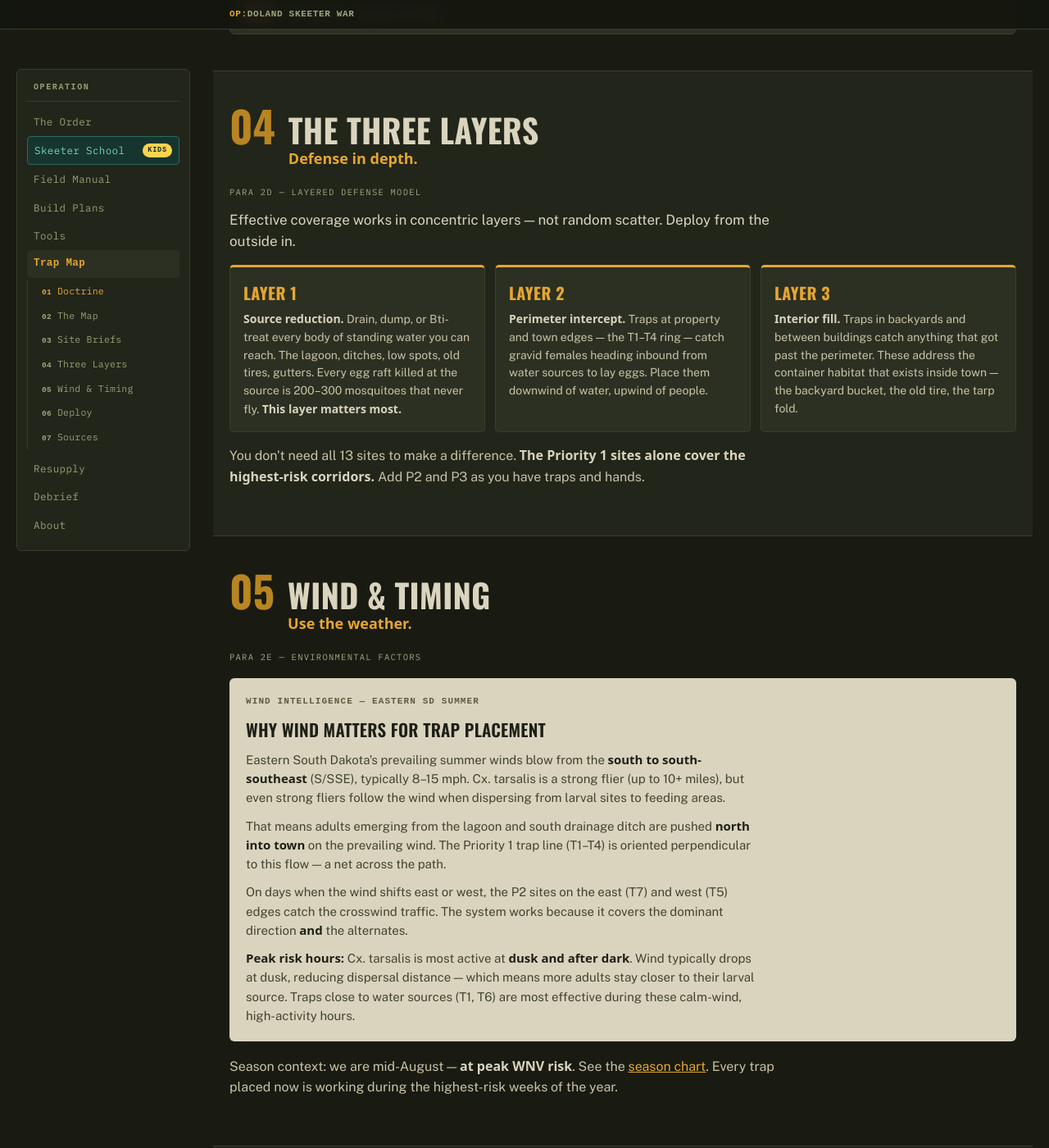
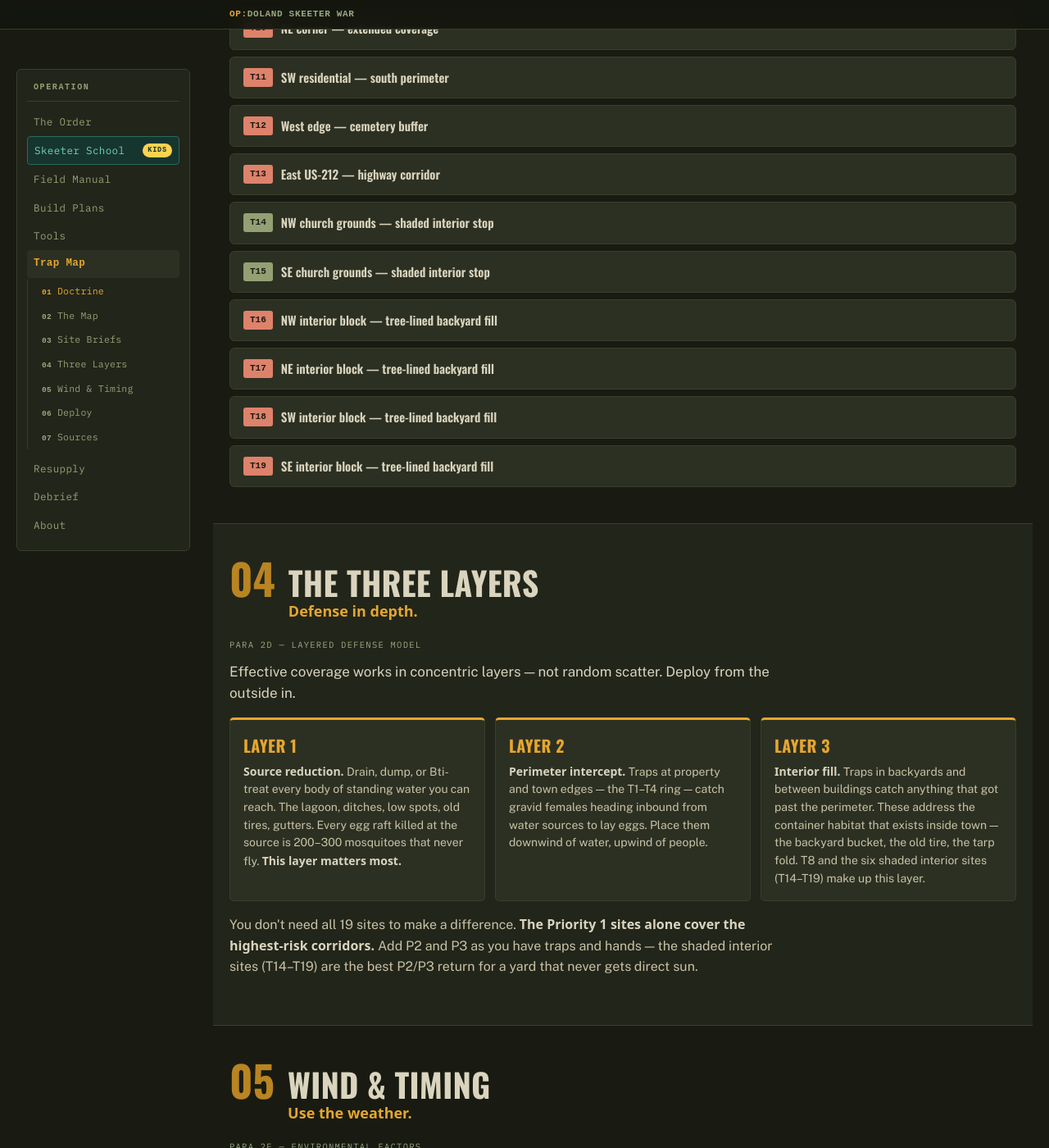
Before and after one commit to Tucker465/Doland-Warfare, a Jekyll site: the page built from trap-map.html, in a window 1280 px wide and 1400 px high, scrolled down 2986 px. Shown: the whole window at 82% size. Built offline with Jekyll 4.4.1, drawn with Linux system fonts in a browser that asks for light colours; some of the changed text lies outside the part shown.

Commit message:
Add six shaded interior trap sites (T14-T19), 13 -> 19 total
The original 13 sites were perimeter-heavy — only T8 was true interior
fill, even though the doctrine section already named shade/cover as one
of four siting factors. Adds two shaded church-grounds stops (T14, T15,
Priority 2) and four tree-lined interior residential blocks (T16-T19,
Priority 3), scored on the same Water/Wind/Buffer/Cover rubric as the
rest and placed under Layer 3 (interior fill) in the doctrine.

Coordinates use the same town-center-anchored reprojection as the rest
of the map (see the "approximate" notice on the page) — not surveyed.

Updates the site count everywhere it's stated: doctrine intro, Layer 3
description, deploy checklist, Site Briefs heading, home page banner,
and llms.txt.

```diff
--- a/index.html
+++ b/index.html
@@ -24,7 +24,7 @@ schema_howto: true
       <span class="tb-tag">&#9650; FOG MACHINE DOWN</span>
       <p class="tb-msg"><b>The town fog machine is out of service.</b> Larval traps are our
         primary defense until it's repaired &mdash; and placement matters as much as the trap
-        itself. We've scored and mapped <b>13 priority sites</b> across town by water,
+        itself. We've scored and mapped <b>19 priority sites</b> across town by water,
         wind, and buffer distance.</p>
       <a class="tb-go" href="/trap-map/">See the trap map &rarr;</a>
     </div>
--- a/llms.txt
+++ b/llms.txt
@@ -12,7 +12,7 @@
 - [Debrief (FAQ)](https://dolandskeeterwar.com/faq/): common questions about standing water, Bti safety around kids and pets, trap effectiveness, wildlife, and seasonal timing.
 - [Skeeter School](https://dolandskeeterwar.com/kids/): the children's section, written for roughly ages 8-14 in plain language. Verified mosquito facts, an illustrated four-stage life-cycle diagram, an age-appropriate West Nile explanation, a backyard water hunt, safety rules, and an interactive quiz.
 - [Water Hunt checklist](https://dolandskeeterwar.com/water-hunt/): a free one-page printable scavenger-hunt scorecard for kids — tick boxes for common standing-water sources, a tally, bonus points, and safety rules. Sized for one sheet and suitable for a classroom or 4-H meeting.
-- [Trap Map](https://dolandskeeterwar.com/trap-map/): interactive map of strategic larval trap placement sites for Doland, scored by proximity to water sources, prevailing wind direction, distance to homes and the school, and vector science (Culex tarsalis dispersal). Thirteen sites in three priority tiers with a layered defense model (source reduction, perimeter intercept, interior fill). Built for the period when the town fog machine is out of service.
+- [Trap Map](https://dolandskeeterwar.com/trap-map/): interactive map of strategic larval trap placement sites for Doland, scored by proximity to water sources, prevailing wind direction, distance to homes and the school, and vector science (Culex tarsalis dispersal). Nineteen sites in three priority tiers with a layered defense model (source reduction, perimeter intercept, interior fill) — six of them shaded interior stops added to fill the gap the original perimeter-heavy layout left. Built for the period when the town fog machine is out of service.
 - [About](https://dolandskeeterwar.com/about/): who runs this and where the facts come from.
 - [Printable flyer](https://dolandskeeterwar.com/flyer/): a one-page printable summary for posting or handing out.
 - [Security policy](https://dolandskeeterwar.com/security-policy/): how to report a security problem with the website itself, what is in and out of scope, and the good-faith research terms. Referenced by /.well-known/security.txt.
--- a/script.js
+++ b/script.js
@@ -1223,7 +1223,19 @@ function seasonSlot(x, w, peakShown){
     T12: {pri:'PRIORITY 3', name:'West edge — cemetery buffer', lat:44.89264, lng:-98.10745,
           body:'<p><b>Score: 11/20.</b> Cemetery flower vases and birdbaths are larval habitat. Trees provide preferred shade.</p><p>Trap: bucket. Dump vase water weekly.</p>'},
     T13: {pri:'PRIORITY 3', name:'East US-212 — highway corridor', lat:44.89300, lng:-98.09262,
-          body:'<p><b>Score: 10/20.</b> Highway ditches hold water for days. Extends the east perimeter.</p><p>Trap: bucket, staked or weighted.</p>'}
+          body:'<p><b>Score: 10/20.</b> Highway ditches hold water for days. Extends the east perimeter.</p><p>Trap: bucket, staked or weighted.</p>'},
+    T14: {pri:'PRIORITY 2', name:'NW church grounds — shaded interior stop', lat:44.89696, lng:-98.10302,
+          body:'<p><b>Score: 13/20.</b> Mature shade trees give this one of the best cover scores in town outside the park. Fills the interior gap between T6 and T9.</p><p>Trap: bucket in the shade line along the property fence, clear of entrances.</p>'},
+    T15: {pri:'PRIORITY 2', name:'SE church grounds — shaded interior stop', lat:44.89264, lng:-98.09668,
+          body:'<p><b>Score: 14/20.</b> Second shaded interior stop, closing the gap between T4 and the T1/T2 lagoon line. Tree cover plus proximity to the south drainage path.</p><p>Trap: bucket or kiddie pool in the shade line, away from entrances.</p>'},
+    T16: {pri:'PRIORITY 3', name:'NW interior block — tree-lined backyard fill', lat:44.89732, lng:-98.10276,
+          body:'<p><b>Score: 11/20.</b> Backyard container habitat holds water longest in shaded interior blocks like this one. Source-reduce first, then trap in the shadiest corner.</p><p>Trap: bucket under a tree or against a shed.</p>'},
+    T17: {pri:'PRIORITY 3', name:'NE interior block — tree-lined backyard fill', lat:44.89588, lng:-98.09465,
+          body:'<p><b>Score: 11/20.</b> Interior fill east of the school under mature boulevard trees, catching anything past T3, T9, and T10.</p><p>Trap: bucket in a shaded backyard corner.</p>'},
+    T18: {pri:'PRIORITY 3', name:'SW interior block — tree-lined backyard fill', lat:44.89228, lng:-98.10276,
+          body:'<p><b>Score: 12/20.</b> Closes the interior gap south of T5 and west of T8. Shaded yards here hold water longer after rain.</p><p>Trap: bucket or storage tote in shade.</p>'},
+    T19: {pri:'PRIORITY 3', name:'SE interior block — tree-lined backyard fill', lat:44.89156, lng:-98.09465,
+          body:'<p><b>Score: 12/20.</b> Interior fill between T2 and T13, catching backyard habitat the perimeter sites miss. Good tree cover along the block.</p><p>Trap: bucket in the shadiest available corner.</p>'}
   };
 
   var landmarks = [
--- a/trap-map.html
+++ b/trap-map.html
@@ -38,12 +38,13 @@ last_verified: "2026-08-17"
     <div class="beats">
       <div class="beat"><h3 class="bk">Water</h3><p>Proximity to known or likely larval habitat — ditches, low spots, the lagoon, stock water, and persistent standing water after rain.</p></div>
       <div class="beat"><h3 class="bk">Wind</h3><p>Summer prevailing winds in eastern SD blow S to SSE. Traps placed <b>downwind</b> of water sources intercept gravid females heading toward homes.</p></div>
-      <div class="beat"><h3 class="bk">Cover</h3><p>Culex tarsalis seeks shaded, sheltered water. Traps placed in partial shade near fences, sheds, tree lines and outbuildings outperform full-sun sites.</p></div>
+      <div class="beat"><h3 class="bk">Cover</h3><p>Culex tarsalis seeks shaded, sheltered water — full-sun containers see far less egg-laying than the same container in partial shade. Tree lines, church grounds, fencerows, and outbuildings score highest and now drive site selection directly, not just as a tiebreaker: six of the sites below (T14–T19) exist specifically because they sit under mature tree cover.</p></div>
     </div>
     <div class="beats" style="margin-top:10px">
       <div class="beat"><h3 class="bk">Buffer</h3><p>Traps must sit at property edges — <b>away</b> from where people sit, sleep, or play — but <b>between</b> water sources and gathering areas. The school, park, ballfield, and residential blocks define the buffer.</p></div>
     </div>
     <p>Cx. tarsalis disperses <b>1–3 km</b> from larval sites on average, up to 10+ miles in open country. In a town this size (0.59 sq mi), every water source is within dispersal range of every home. That means <b>distributed trapping</b> — many small traps across town — beats a few big ones in one spot.</p>
+    <p>The original 13 sites leaned heavily on the perimeter (Layer 2 below). Shaded interior ground — church tree lines and the leafier residential blocks — was under-covered, so this pass adds six interior/shade sites (T14–T19) to fill it in. See <a class="u-amber" href="#layers">Layer 3</a>.</p>
   </div>
 </section>
 
@@ -93,7 +94,7 @@ last_verified: "2026-08-17"
 <section class="order" id="sites">
   <div class="wrap">
     <div class="sec-head"><div class="sec-num">03</div>
-      <div class="sec-titles"><h2>Site Briefs</h2><div class="plain">All 13 sites.</div></div></div>
+      <div class="sec-titles"><h2>Site Briefs</h2><div class="plain">All 19 sites.</div></div></div>
     <div class="para-tag">PARA 2C — SITE-BY-SITE SCORING</div>
     <p class="lead">Each site is scored on four factors. Higher total = higher priority.</p>
 
@@ -281,6 +282,90 @@ last_verified: "2026-08-17"
           <p><b>Trap type:</b> <a class="u-amber" href="/build/#arsenal">Bucket</a> staked or weighted against mowing. Mark it so the mowing crew knows.</p>
         </div>
       </details>
+
+      <details class="site-brief" id="brief-T14">
+        <summary><span class="sb-id p2">T14</span><h3>NW church grounds — shaded interior stop</h3></summary>
+        <div class="sb-body">
+          <div class="sb-scores">
+            <span class="sb-s"><b>Water:</b> 2/5</span>
+            <span class="sb-s"><b>Wind:</b> 2/5</span>
+            <span class="sb-s"><b>Buffer:</b> 4/5</span>
+            <span class="sb-s"><b>Cover:</b> 5/5</span>
+          </div>
+          <p><b>Why here:</b> Mature shade trees around the church property give this one of the best cover scores in town outside the park — Cx. tarsalis will use a shaded container here over a sunny one two blocks away. Fills the interior gap between T6 and T9 that Layer 2 (perimeter) doesn't reach.</p>
+          <p><b>Trap type:</b> <a class="u-amber" href="/build/#arsenal">Bucket</a> in the shade line along the property fence, well clear of entrances and parking. Coordinate with whoever maintains the grounds.</p>
+        </div>
+      </details>
+
+      <details class="site-brief" id="brief-T15">
+        <summary><span class="sb-id p2">T15</span><h3>SE church grounds — shaded interior stop</h3></summary>
+        <div class="sb-body">
+          <div class="sb-scores">
+            <span class="sb-s"><b>Water:</b> 2/5</span>
+            <span class="sb-s"><b>Wind:</b> 3/5</span>
+            <span class="sb-s"><b>Buffer:</b> 4/5</span>
+            <span class="sb-s"><b>Cover:</b> 5/5</span>
+          </div>
+          <p><b>Why here:</b> Second shaded interior stop, closing the gap between T4 and the T1/T2 lagoon line. Tree cover plus proximity to the south drainage path makes this a strong interior-fill site.</p>
+          <p><b>Trap type:</b> <a class="u-amber" href="/build/#arsenal">Bucket or kiddie pool</a> in the shade line, away from entrances and any gathering space.</p>
+        </div>
+      </details>
+
+      <details class="site-brief" id="brief-T16">
+        <summary><span class="sb-id p3">T16</span><h3>NW interior block — tree-lined backyard fill</h3></summary>
+        <div class="sb-body">
+          <div class="sb-scores">
+            <span class="sb-s"><b>Water:</b> 2/5</span>
+            <span class="sb-s"><b>Wind:</b> 2/5</span>
+            <span class="sb-s"><b>Buffer:</b> 3/5</span>
+            <span class="sb-s"><b>Cover:</b> 4/5</span>
+          </div>
+          <p><b>Why here:</b> Backyard container habitat — old tires, tarps, clogged gutters — is worst in shaded interior blocks like this one, where standing water doesn't evaporate. Source-reduce those containers first, then trap in the shadiest corner of the block.</p>
+          <p><b>Trap type:</b> <a class="u-amber" href="/build/#arsenal">Bucket</a> under a tree or against a shed.</p>
+        </div>
+      </details>
+
+      <details class="site-brief" id="brief-T17">
+        <summary><span class="sb-id p3">T17</span><h3>NE interior block — tree-lined backyard fill</h3></summary>
+        <div class="sb-body">
+          <div class="sb-scores">
+            <span class="sb-s"><b>Water:</b> 2/5</span>
+            <span class="sb-s"><b>Wind:</b> 2/5</span>
+            <span class="sb-s"><b>Buffer:</b> 3/5</span>
+            <span class="sb-s"><b>Cover:</b> 4/5</span>
+          </div>
+          <p><b>Why here:</b> Interior fill east of the school, under mature boulevard trees, catching anything that slips past T3, T9, and T10.</p>
+          <p><b>Trap type:</b> <a class="u-amber" href="/build/#arsenal">Bucket</a> in a shaded backyard corner.</p>
+        </div>
+      </details>
+
+      <details class="site-brief" id="brief-T18">
+        <summary><span class="sb-id p3">T18</span><h3>SW interior block — tree-lined backyard fill</h3></summary>
+        <div class="sb-body">
+          <div class="sb-scores">
+            <span class="sb-s"><b>Water:</b> 2/5</span>
+            <span class="sb-s"><b>Wind:</b> 3/5</span>
+            <span class="sb-s"><b>Buffer:</b> 3/5</span>
+            <span class="sb-s"><b>Cover:</b> 4/5</span>
+          </div>
+          <p><b>Why here:</b> Closes the interior gap south of T5 and west of T8. Shaded yards here hold water longer after rain than the sunnier blocks nearby.</p>
+          <p><b>Trap type:</b> <a class="u-amber" href="/build/#arsenal">Bucket or storage tote</a> in shade.</p>
+        </div>
+      </details>
+
+      <details class="site-brief" id="brief-T19">
+        <summary><span class="sb-id p3">T19</span><h3>SE interior block — tree-lined backyard fill</h3></summary>
+        <div class="sb-body">
+          <div class="sb-scores">
+            <span class="sb-s"><b>Water:</b> 2/5</span>
+            <span class="sb-s"><b>Wind:</b> 3/5</span>
+            <span class="sb-s"><b>Buffer:</b> 3/5</span>
+            <span class="sb-s"><b>Cover:</b> 4/5</span>
+          </div>
+          <p><b>Why here:</b> Interior fill between T2 and T13, catching backyard container habitat the perimeter sites miss. Good tree cover along this block.</p>
+          <p><b>Trap type:</b> <a class="u-amber" href="/build/#arsenal">Bucket</a> in the shadiest available corner.</p>
+        </div>
+      </details>
     </div>
   </div>
 </section>
@@ -294,9 +379,9 @@ last_verified: "2026-08-17"
     <div class="beats">
       <div class="beat"><h3 class="bk">Layer 1</h3><p><b>Source reduction.</b> Drain, dump, or Bti-treat every body of standing water you can reach. The lagoon, ditches, low spots, old tires, gutters. Every egg raft killed at the source is 200–300 mosquitoes that never fly. <b>This layer matters most.</b></p></div>
       <div class="beat"><h3 class="bk">Layer 2</h3><p><b>Perimeter intercept.</b> Traps at property and town edges — the T1–T4 ring — catch gravid females heading inbound from water sources to lay eggs. Place them downwind of water, upwind of people.</p></div>
-      <div class="beat"><h3 class="bk">Layer 3</h3><p><b>Interior fill.</b> Traps in backyards and between buildings catch anything that got past the perimeter. These address the container habitat that exists inside town — the backyard bucket, the old tire, the tarp fold.</p></div>
+      <div class="beat"><h3 class="bk">Layer 3</h3><p><b>Interior fill.</b> Traps in backyards and between buildings catch anything that got past the perimeter. These address the container habitat that exists inside town — the backyard bucket, the old tire, the tarp fold. T8 and the six shaded interior sites (T14–T19) make up this layer.</p></div>
     </div>
-    <p>You don't need all 13 sites to make a difference. <b>The Priority 1 sites alone cover the highest-risk corridors.</b> Add P2 and P3 as you have traps and hands.</p>
+    <p>You don't need all 19 sites to make a difference. <b>The Priority 1 sites alone cover the highest-risk corridors.</b> Add P2 and P3 as you have traps and hands — the shaded interior sites (T14–T19) are the best P2/P3 return for a yard that never gets direct sun.</p>
   </div>
 </section>
 
@@ -331,7 +416,7 @@ last_verified: "2026-08-17"
         <li><span><b>Walk this map.</b> Find your nearest site. Check it on the ground: is there shade? Is it accessible for weekly refills? Is it away from where kids play?</span></li>
         <li><span><b>Place the trap at a property edge</b> — near a fence, shed, or tree line. Never next to a door, deck, or playground.</span></li>
         <li><span><b>Add the Bti</b> per label directions. Top up weekly. Replace dunks monthly.</span></li>
-        <li><span><b>Tell your neighbors.</b> A trap network works when it's a network. The more of the 13 sites covered, the better the town-wide suppression.</span></li>
+        <li><span><b>Tell your neighbors.</b> A trap network works when it's a network. The more of the 19 sites covered, the better the town-wide suppression.</span></li>
       </ol>
     </div>
   </div>
```
